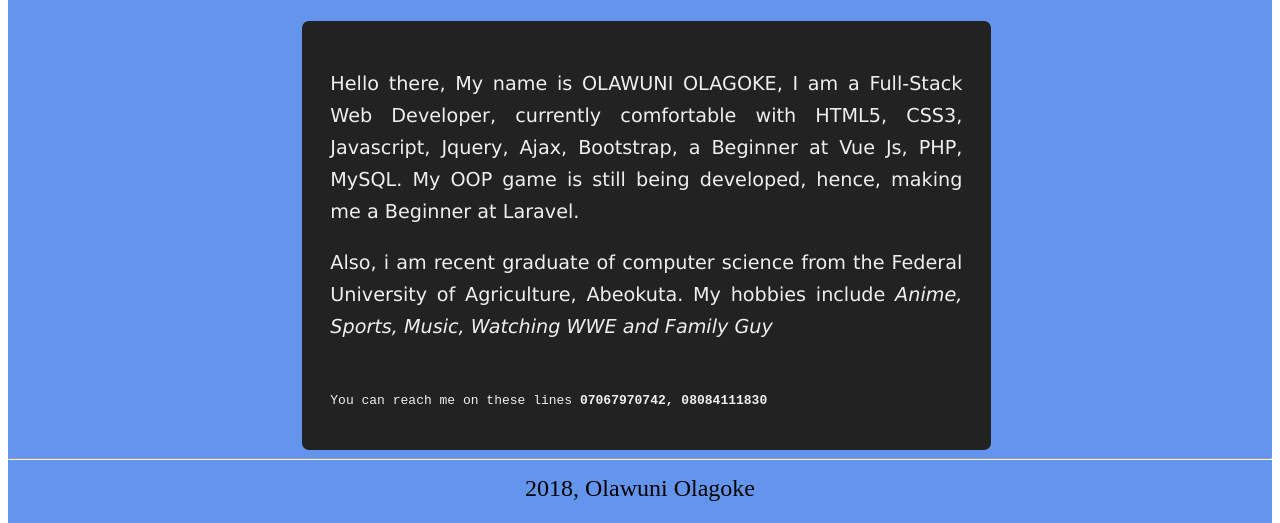
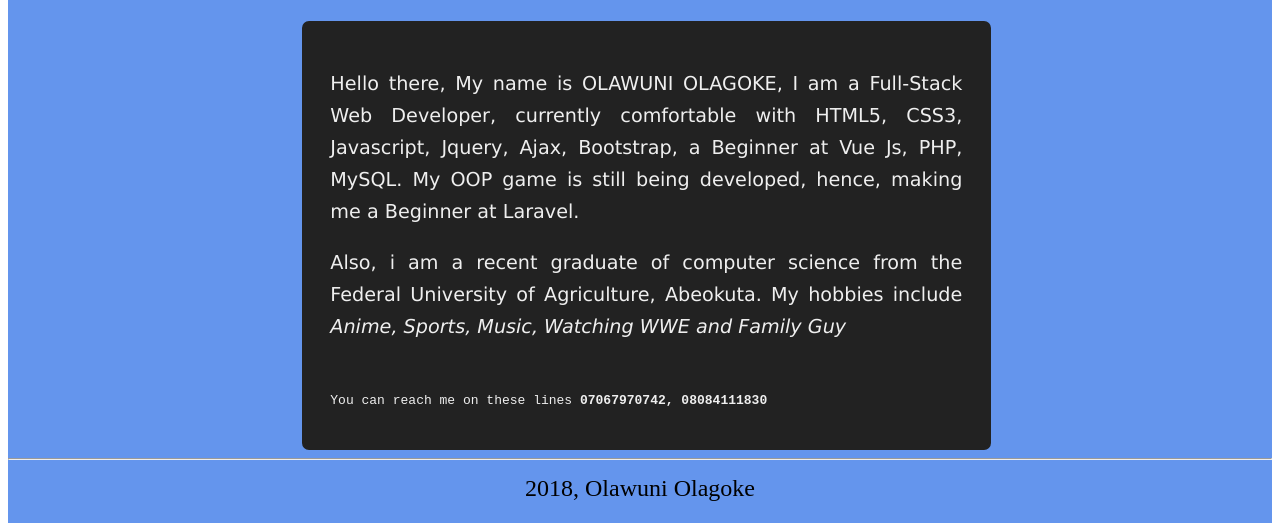
Before and after one commit to Placements-ng/profiles, a plain HTML site: page olagoke-portfolio/goke-portfolio.html in a window 1280 px wide. Shown: the part 277-800 px from the top of the page. Drawn offline with Linux system fonts and the light colour scheme.

Commit message:
spelling checks

```diff
--- a/olagoke-portfolio/goke-portfolio.html
+++ b/olagoke-portfolio/goke-portfolio.html
@@ -205,7 +205,7 @@
 
 				<p>
 
-					 Also, i am recent graduate of
+					 Also, i am a recent graduate of
 					computer science from the Federal University of Agriculture, Abeokuta. My hobbies include <em>
 					Anime, Sports, Music, Watching WWE and Family Guy </em>
 
```
